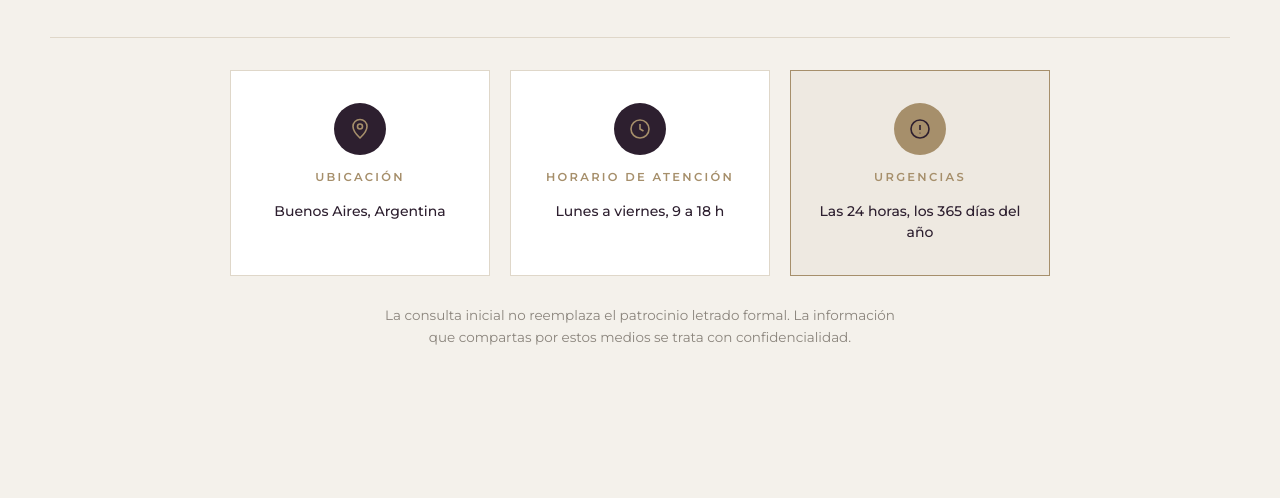
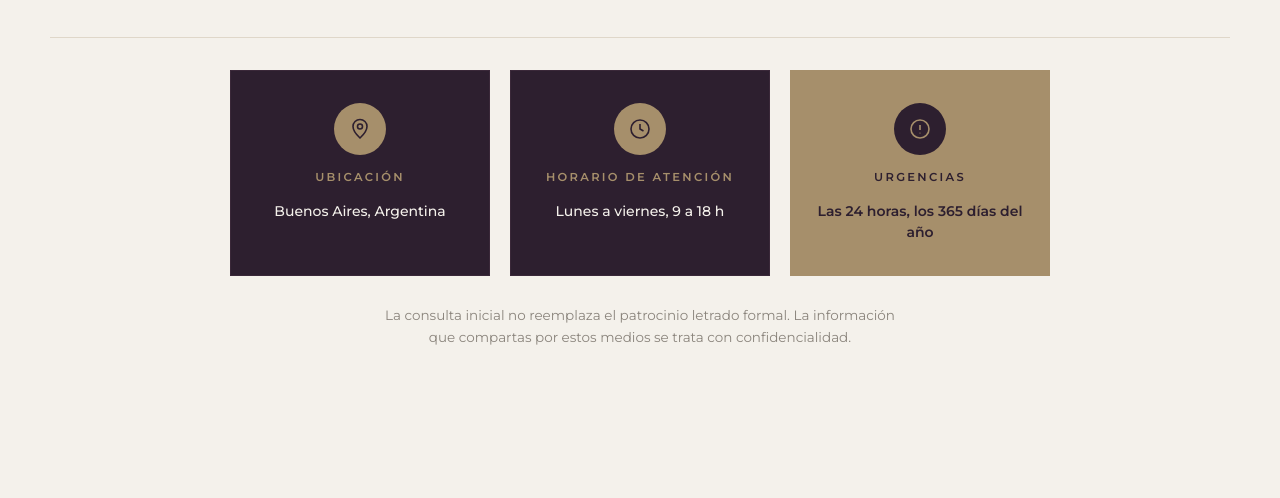
Before and after one commit to Guadab05/barreiro-barriola-web, a plain HTML site: page contacto.html in a window 1280 px wide. Shown: the part 553-1051 px from the top of the page. Drawn offline with nearby package versions, Linux system fonts and the light colour scheme; a web font is replaced by a local one.

Commit message:
Fondo uva en tarjetas de ubicacion/horario/urgencias

```diff
--- a/assets/styles.css
+++ b/assets/styles.css
@@ -241,11 +241,15 @@ section.bloque{padding:88px 0}
 @media (max-width:700px){.info-grilla{grid-template-columns:1fr}}
 .info-tarjeta{
   display:flex;flex-direction:column;align-items:center;text-align:center;gap:14px;
-  background:#fff;border:1px solid var(--divisor);padding:32px 20px;
+  background:var(--uva);color:var(--marfil);border:1px solid var(--uva-2);padding:32px 20px;
 }
-.info-tarjeta--destacada{border-color:var(--bronce);background:rgba(166,143,107,.08)}
-.info-tarjeta--destacada .canal-icono{background:var(--bronce);color:var(--uva)}
-.info-tarjeta .canal-valor{font-size:14px;line-height:1.5}
+.info-tarjeta .canal-etiqueta{color:var(--bronce)}
+.info-tarjeta .canal-valor{color:var(--marfil);font-size:14px;line-height:1.5}
+.info-tarjeta .canal-icono{background:var(--bronce);color:var(--uva)}
+.info-tarjeta--destacada{background:var(--bronce);border-color:var(--bronce)}
+.info-tarjeta--destacada .canal-etiqueta{color:var(--uva)}
+.info-tarjeta--destacada .canal-valor{color:var(--uva);font-weight:600}
+.info-tarjeta--destacada .canal-icono{background:var(--uva);color:var(--bronce)}
 
 /* ---------- Footer ---------- */
 .site-footer{background:var(--uva);color:var(--marfil);padding:64px 0 32px}
```
